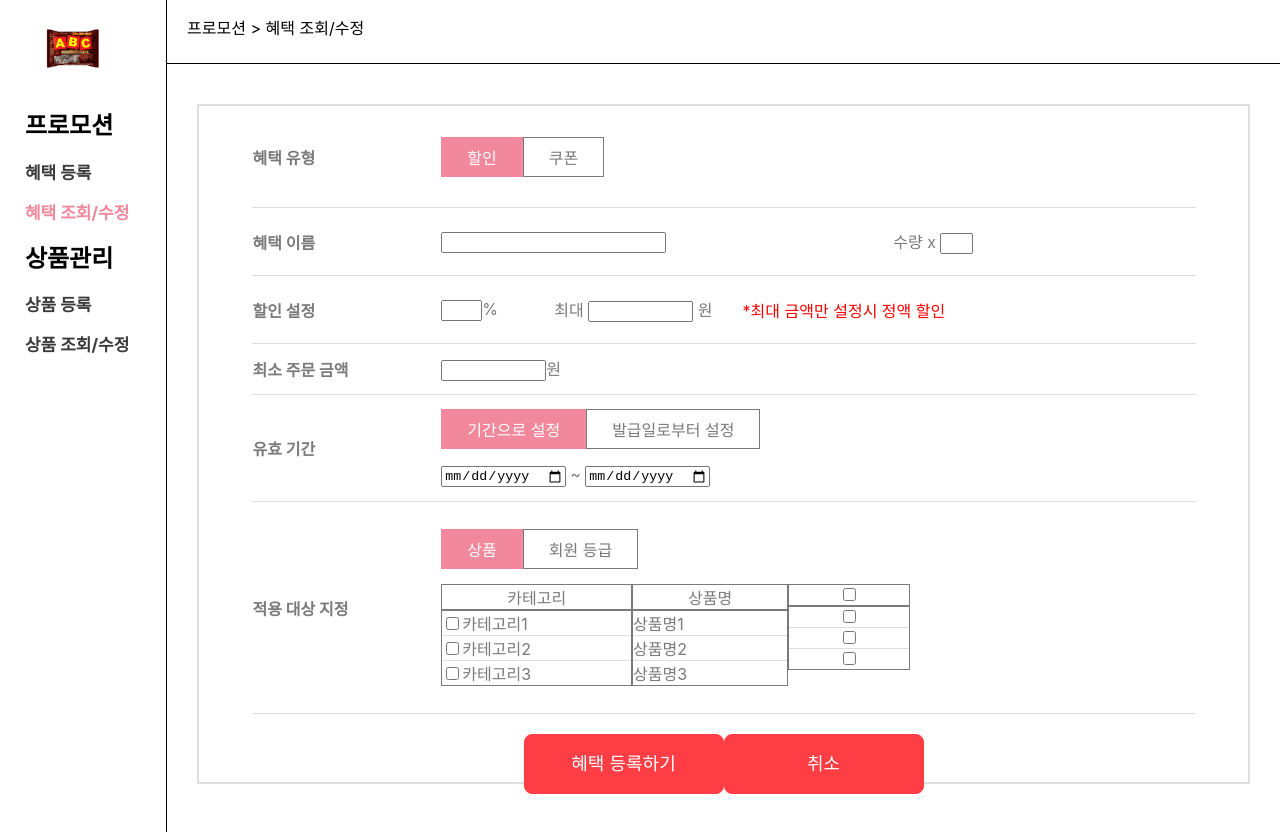
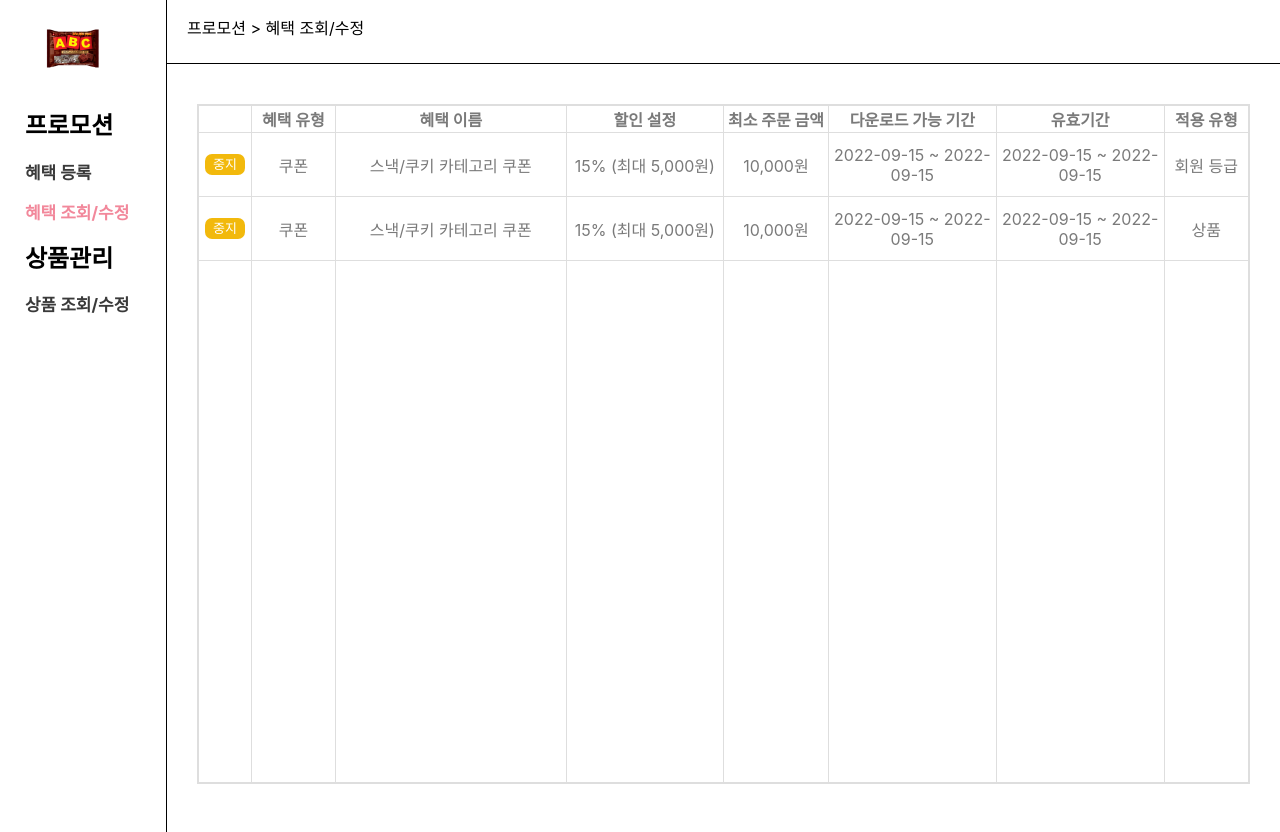
Before and after one commit to LOTTE-5IVE/kka-kka, a Next.js app in the folder frontend/: page /admin in a window 1280 px wide. Both pictures are taken after a click on the item "혜택 조회/수정". Shown: the top 832 px of the page. Built offline with nearby package versions, Linux system fonts and the light colour scheme.

Commit message:
feat: 관리자 페이지 혜택 등록, 혜택 조회/수정, 상품 조회/수정 페이지 구현 및 버튼 컴포넌트 수정

```diff
--- /dev/null
+++ b/frontend/components/admin/AdminButton.js
@@ -0,0 +1,19 @@
+export function AdminButton({ context, color }) {
+  return (
+    <>
+      <div className="btn">{context}</div>
+      <style jsx>{`
+        .btn {
+          margin: 0 auto;
+          width: 40px;
+          border-radius: 7px;
+          font-size: 13px;
+          text-align: center;
+          line-height: 21px;
+          background-color: ${color};
+          color: #fff;
+        }
+      `}</style>
+    </>
+  );
+}
--- a/frontend/components/admin/AdminSidebar.js
+++ b/frontend/components/admin/AdminSidebar.js
@@ -46,7 +46,7 @@ export default function AdminSidebar({ LmenuHandler, SmenuHandler }) {
           <h2>상품관리</h2>
         </div>
         <ul>
-          <li
+          {/* <li
             onClick={() => {
               setSmenu("상품 등록");
               LmenuHandler("상품관리");
@@ -58,7 +58,7 @@ export default function AdminSidebar({ LmenuHandler, SmenuHandler }) {
                 상품 등록
               </a>
             </div>
-          </li>
+          </li> */}
           <li
             onClick={() => {
               setSmenu("상품 조회/수정");
--- a/frontend/components/admin/ProductSearch.js
+++ b/frontend/components/admin/ProductSearch.js
@@ -1,8 +1,4 @@
-import { useState } from "react";
-import AdminSidebar from "../../components/admin/AdminSidebar";
-import ApplyTable from "../../components/admin/ApplyTable";
-import ButtonComp from "../../components/common/buttonComp";
-import ApplyGrade from "./ApplyGrade";
+import { AdminButton } from "./AdminButton";
 
 export default function ProductSearch() {
   return (
@@ -10,13 +6,14 @@ export default function ProductSearch() {
       <div className="contents">
         <table>
           <colgroup>
+            <col style={{ width: "5%" }} />
+            <col style={{ width: "20%" }} />
+            <col style={{ width: "20%" }} />
             <col style={{ width: "10%" }} />
             <col style={{ width: "10%" }} />
-            <col style={{ width: "10%" }} />
-            <col style={{ width: "10%" }} />
-            <col style={{ width: "10%" }} />
-            <col style={{ width: "10%" }} />
-            <col style={{ width: "10%" }} />
+            <col style={{ width: "12%" }} />
+            <col style={{ width: "5%" }} />
+            <col style={{ width: "5%" }} />
           </colgroup>
           <thead>
             <th>대표사진</th>
@@ -29,21 +26,47 @@ export default function ProductSearch() {
             <th>상품 페이지</th>
           </thead>
           <tbody>
-            <tr>
+            <tr style={{ height: "5vw" }}>
               <td>
-                <img width="32px" src="/sample.png" />
+                <img width="60px" src="/sample.png" />
               </td>
               <td>쿠키 어쩌구 저쩌구 샌드</td>
-              <td>600g x 2개 총 1200g</td>
+              <td>600g x 2개 1200g</td>
               <td>10,000원</td>
               <td>130</td>
               <td>스낵/쿠키</td>
               <td>
-                <input type="button" />
+                <AdminButton context="수정" color="#F21D2F" />
               </td>
               <td>
-                <input type="button" />
+                <AdminButton context="이동" color="#05C7F2" />
               </td>
+            </tr>
+            <tr style={{ height: "5vw" }}>
+              <td>
+                <img width="60px" src="/sample.png" />
+              </td>
+              <td>쿠키 어쩌구 저쩌구 샌드</td>
+              <td>600g x 2개 1200g</td>
+              <td>10,000원</td>
+              <td>130</td>
+              <td>스낵/쿠키</td>
+              <td>
+                <AdminButton context="수정" color="#F21D2F" />
+              </td>
+              <td>
+                <AdminButton context="이동" color="#05C7F2" />
+              </td>
+            </tr>
+            <tr style={{ height: "100%" }}>
+              <td></td>
+              <td></td>
+              <td></td>
+              <td></td>
+              <td></td>
+              <td></td>
+              <td></td>
+              <td></td>
             </tr>
           </tbody>
         </table>
@@ -56,13 +79,35 @@ export default function ProductSearch() {
           color: #7a7a7a;
 
           table {
-            width: 90%;
-            height: 90%;
-            margin: auto;
+            height: 100%;
+            width: 100%;
+            text-align: center;
             border-collapse: collapse;
 
-            tr {
-              border-bottom: 1px solid #dedede;
+            td {
+              border: 1px solid #dedede;
+            }
+
+            th {
+              border-left: 1px solid #dedede;
+            }
+
+            th:first-child {
+              border-left: 0;
+            }
+
+            td:first-child {
+              border-left: 0;
+            }
+
+            td:last-child {
+              border-right: 0;
+            }
+
+            tr:last-child {
+              td {
+                border-bottom: 0;
+              }
             }
           }
         }
--- a/frontend/components/admin/PromotionEnroll.js
+++ b/frontend/components/admin/PromotionEnroll.js
@@ -2,6 +2,7 @@ import { useState } from "react";
 import AdminSidebar from "../../components/admin/AdminSidebar";
 import ApplyTable from "../../components/admin/ApplyTable";
 import ButtonComp from "../../components/common/buttonComp";
+import Button from "../common/Button";
 import ApplyGrade from "./ApplyGrade";
 
 export default function PromotionEnroll() {
@@ -178,27 +179,21 @@ export default function PromotionEnroll() {
             </tr>
           </tbody>
         </table>
-        <div
-          style={{
-            display: "flex",
-            justifyContent: "center",
-            padding: "20px 0",
-          }}
-        >
-          <ButtonComp context="혜택 등록하기" />
-          <ButtonComp context="취소" />
+        <div className="btnWrapper">
+          <Button context="혜택 등록하기" color="#F2889B" tcolor="#fff" />
+          <Button context="취소" border="1px solid" />
         </div>
       </div>
 
       <style jsx>{`
         .contents {
-          height: 100%;
+          height: 105%;
           border: 2px solid #dedede;
           color: #7a7a7a;
 
           table {
             width: 90%;
-            height: 90%;
+            height: 85%;
             margin: auto;
             border-collapse: collapse;
             th {
@@ -220,6 +215,15 @@ export default function PromotionEnroll() {
               border: 1px solid #f2889b;
             }
           }
+
+          .btnWrapper {
+            display: flex;
+            justify-content: center;
+            margin: 20px 0;
+            width: 33%;
+            margin: 20px auto;
+            justify-content: space-around;
+          }
         }
       `}</style>
     </>
--- a/frontend/components/admin/PromotionSearch.js
+++ b/frontend/components/admin/PromotionSearch.js
@@ -1,193 +1,67 @@
-import { useState } from "react";
-import AdminSidebar from "../../components/admin/AdminSidebar";
-import ApplyTable from "../../components/admin/ApplyTable";
-import ButtonComp from "../../components/common/buttonComp";
-import ApplyGrade from "./ApplyGrade";
+import { AdminButton } from "./AdminButton";
 
-export default function PromotionSearch() {
-  const [btn, setBtn] = useState("할인");
-  const [valid, setValid] = useState("기간");
-  const [target, setTarget] = useState("상품");
-
+export default function ProductSearch() {
   return (
     <>
       <div className="contents">
         <table>
           <colgroup>
-            <col style={{ width: "20%" }} />
-            <col style={{ width: "80%" }} />
+            <col style={{ width: "5%" }} />
+            <col style={{ width: "8%" }} />
+            <col style={{ width: "22%" }} />
+            <col style={{ width: "15%" }} />
+            <col style={{ width: "10%" }} />
+            <col style={{ width: "16%" }} />
+            <col style={{ width: "16%" }} />
+            <col style={{ width: "8%" }} />
           </colgroup>
-
+          <thead>
+            <th></th>
+            <th>혜택 유형</th>
+            <th>혜택 이름</th>
+            <th>할인 설정</th>
+            <th>최소 주문 금액</th>
+            <th>다운로드 가능 기간</th>
+            <th>유효기간</th>
+            <th>적용 유형</th>
+          </thead>
           <tbody>
-            <tr style={{ height: "6vw" }}>
-              <th scope="row">혜택 유형</th>
+            <tr style={{ height: "5vw" }}>
               <td>
-                <div style={{ display: "flex" }}>
-                  <div
-                    className={`btn ${btn === "할인" ? "active" : ""}`}
-                    onClick={() => setBtn("할인")}
-                  >
-                    할인
-                  </div>
-                  <div
-                    className={`btn ${btn === "쿠폰" ? "active" : ""}`}
-                    onClick={() => setBtn("쿠폰")}
-                  >
-                    쿠폰
-                  </div>
-                </div>
+                <AdminButton context="중지" color="#F2B90C" />
               </td>
+              <td>쿠폰</td>
+              <td>스낵/쿠키 카테고리 쿠폰</td>
+              <td>15% (최대 5,000원)</td>
+              <td>10,000원</td>
+              <td>2022-09-15 ~ 2022-09-15</td>
+              <td>2022-09-15 ~ 2022-09-15</td>
+              <td>회원 등급</td>
             </tr>
-            <tr style={{ height: "4vw" }}>
-              <th scope="row">혜택 이름</th>
-              <td
-                style={{
-                  display: "flex",
-                  justifyContent: "space-between",
-                  alignItems: "center",
-                  height: "100%",
-                }}
-              >
-                <div>
-                  <input
-                    id="oname"
-                    className="inputTypeText"
-                    size="25"
-                    type="text"
-                  />
-                </div>
-
-                <div style={{ width: "40%" }}>
-                  <span>
-                    수량 x{" "}
-                    <input
-                      id="oname"
-                      className="inputTypeText"
-                      size="1"
-                      type="text"
-                    />
-                  </span>
-                </div>
+            <tr style={{ height: "5vw" }}>
+              <td>
+                <AdminButton context="중지" color="#F2B90C" />
               </td>
+              <td>쿠폰</td>
+              <td>스낵/쿠키 카테고리 쿠폰</td>
+              <td>15% (최대 5,000원)</td>
+              <td>10,000원</td>
+              <td>2022-09-15 ~ 2022-09-15</td>
+              <td>2022-09-15 ~ 2022-09-15</td>
+              <td>상품</td>
             </tr>
-            <tr style={{ height: "4vw" }}>
-              <th scope="row">할인 설정</th>
-              <td
-                style={{
-                  display: "flex",
-                  alignItems: "center",
-                  height: "100%",
-                }}
-              >
-                <div style={{ width: "15%" }}>
-                  <input
-                    id="oname"
-                    className="inputTypeText"
-                    size="2"
-                    type="text"
-                  />
-                  %
-                </div>
-                <div style={{ width: "25%" }}>
-                  최대{" "}
-                  <input
-                    id="oname"
-                    className="inputTypeText"
-                    size="10"
-                    type="text"
-                  />{" "}
-                  원
-                </div>
-                <span style={{ color: "red" }}>
-                  *최대 금액만 설정시 정액 할인
-                </span>
-              </td>
-            </tr>
-            <tr style={{ height: "3vw" }}>
-              <th scope="row">최소 주문 금액</th>
-              <td>
-                <input
-                  id="oname"
-                  className="inputTypeText"
-                  placeholder=""
-                  size="10"
-                  defaultValue=""
-                  type="text"
-                />
-                원
-              </td>
-            </tr>
-            <tr style={{ height: "6vw" }}>
-              <th scope="row">유효 기간</th>
-              <td>
-                <div style={{ display: "flex", marginBottom: "15px" }}>
-                  <div
-                    className={`btn ${valid === "기간" ? "active" : ""}`}
-                    onClick={() => setValid("기간")}
-                  >
-                    기간으로 설정
-                  </div>
-                  <div
-                    className={`btn ${valid === "발급일" ? "active" : ""}`}
-                    onClick={() => setValid("발급일")}
-                  >
-                    발급일로부터 설정
-                  </div>
-                </div>
-                <div className="dateWrapper" style={{ display: "flex" }}>
-                  <div className="date">
-                    <input id="oname" className="inputTypeText" type="date" /> ~{" "}
-                    <input id="oname" className="inputTypeText" type="date" />
-                  </div>
-                  {valid == "발급일" ? (
-                    <div style={{ marginLeft: "30px" }}>
-                      발급일로부터{" "}
-                      <input
-                        id="oname"
-                        className="inputTypeText"
-                        size="1"
-                        type="text"
-                      />{" "}
-                      일 유효
-                    </div>
-                  ) : (
-                    ""
-                  )}
-                </div>
-              </td>
-            </tr>
-            <tr style={{ height: "12vw" }}>
-              <th scope="row">적용 대상 지정</th>
-              <td>
-                <div style={{ display: "flex", marginBottom: "15px" }}>
-                  <div
-                    className={`btn ${target === "상품" ? "active" : ""}`}
-                    onClick={() => setTarget("상품")}
-                  >
-                    상품
-                  </div>
-                  <div
-                    className={`btn ${target === "회원 등급" ? "active" : ""}`}
-                    onClick={() => setTarget("회원 등급")}
-                  >
-                    회원 등급
-                  </div>
-                </div>
-                {target == "상품" ? <ApplyTable /> : <ApplyGrade />}
-              </td>
+            <tr style={{ height: "100%" }}>
+              <td></td>
+              <td></td>
+              <td></td>
+              <td></td>
+              <td></td>
+              <td></td>
+              <td></td>
+              <td></td>
             </tr>
           </tbody>
         </table>
-        <div
-          style={{
-            display: "flex",
-            justifyContent: "center",
-            padding: "20px 0",
-          }}
-        >
-          <ButtonComp context="혜택 등록하기" />
-          <ButtonComp context="취소" />
-        </div>
       </div>
 
       <style jsx>{`
@@ -197,27 +71,35 @@ export default function PromotionSearch() {
           color: #7a7a7a;
 
           table {
-            width: 90%;
-            height: 90%;
-            margin: auto;
+            height: 100%;
+            width: 100%;
+            text-align: center;
             border-collapse: collapse;
-            th {
-              text-align: left;
+
+            td {
+              border: 1px solid #dedede;
             }
 
-            tr {
-              border-bottom: 1px solid #dedede;
+            th {
+              border-left: 1px solid #dedede;
             }
 
-            .btn {
-              border: 1px solid;
-              padding: 7px 25px;
+            th:first-child {
+              border-left: 0;
             }
 
-            .active {
-              background-color: #f2889b;
-              color: #fff;
-              border: 1px solid #f2889b;
+            td:first-child {
+              border-left: 0;
+            }
+
+            td:last-child {
+              border-right: 0;
+            }
+
+            tr:last-child {
+              td {
+                border-bottom: 0;
+              }
             }
           }
         }
--- /dev/null
+++ b/frontend/components/common/Button.js
@@ -0,0 +1,29 @@
+export default function Button({ context, color, tcolor, border }) {
+  return (
+    <>
+      <div className="btn">{context}</div>
+
+      <style jsx>
+        {`
+          .btn {
+            width: 160px;
+            height: 50px;
+            padding: 0px;
+            line-height: 50px;
+            color: ${tcolor};
+            font-size: 18px;
+            background: ${color};
+            border: ${border};
+            text-align: center;
+          }
+        `}
+      </style>
+    </>
+  );
+}
+
+Button.defaultProps = {
+  tcolor: "000",
+  color: "000",
+  border: "none",
+};
--- a/frontend/pages/admin/index.js
+++ b/frontend/pages/admin/index.js
@@ -1,4 +1,5 @@
 import { useState } from "react";
+import { AdminButton } from "../../components/admin/AdminButton";
 import AdminSidebar from "../../components/admin/AdminSidebar";
 import ApplyTable from "../../components/admin/ApplyTable";
 import ProductEnroll from "../../components/admin/ProductEnroll";
@@ -40,7 +41,7 @@ export default function admin() {
           <div className="contents">
             {Smenu == "혜택 등록" && <PromotionEnroll />}
             {Smenu == "혜택 조회/수정" && <PromotionSearch />}
-            {Smenu == "상품 등록" && <ProductEnroll />}
+            {/* {Smenu == "상품 등록" && <ProductEnroll />} */}
             {Smenu == "상품 조회/수정" && <ProductSearch />}
           </div>
         </div>
```
